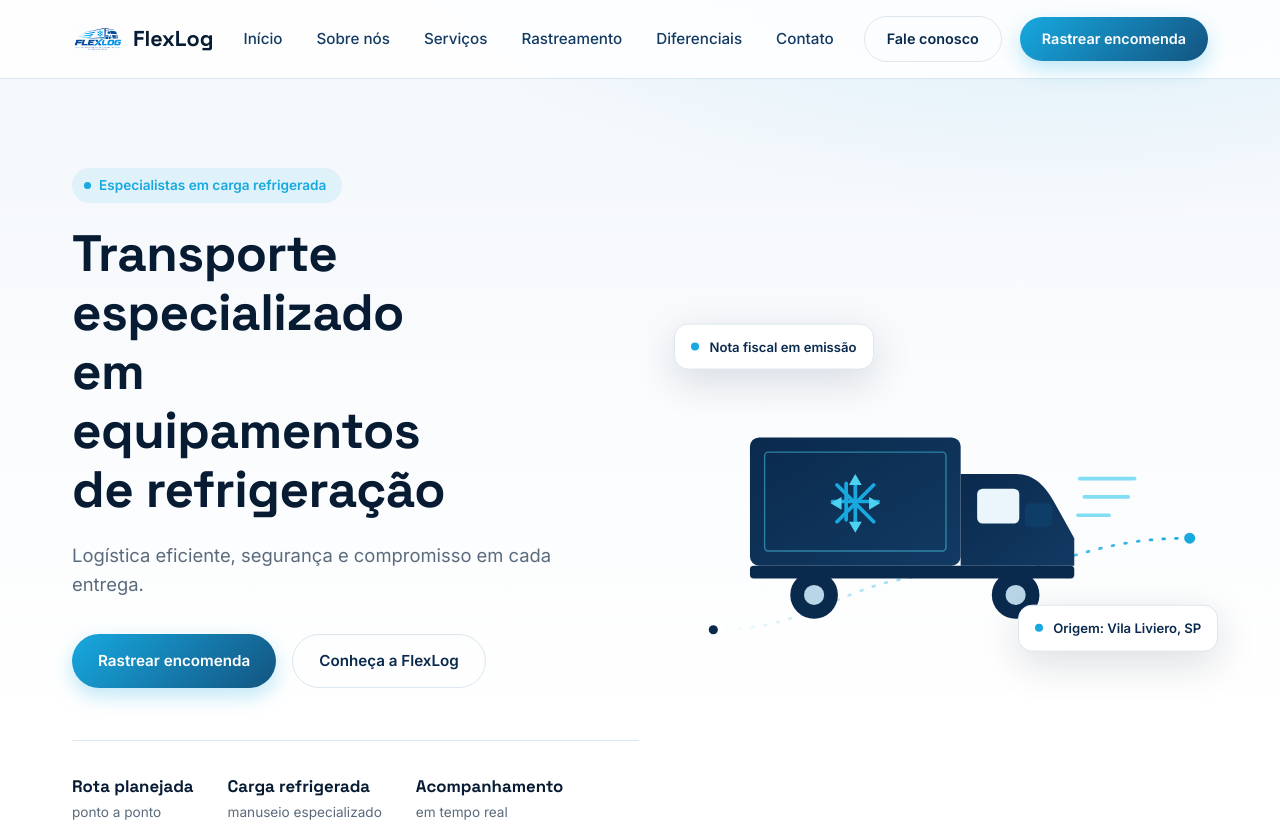
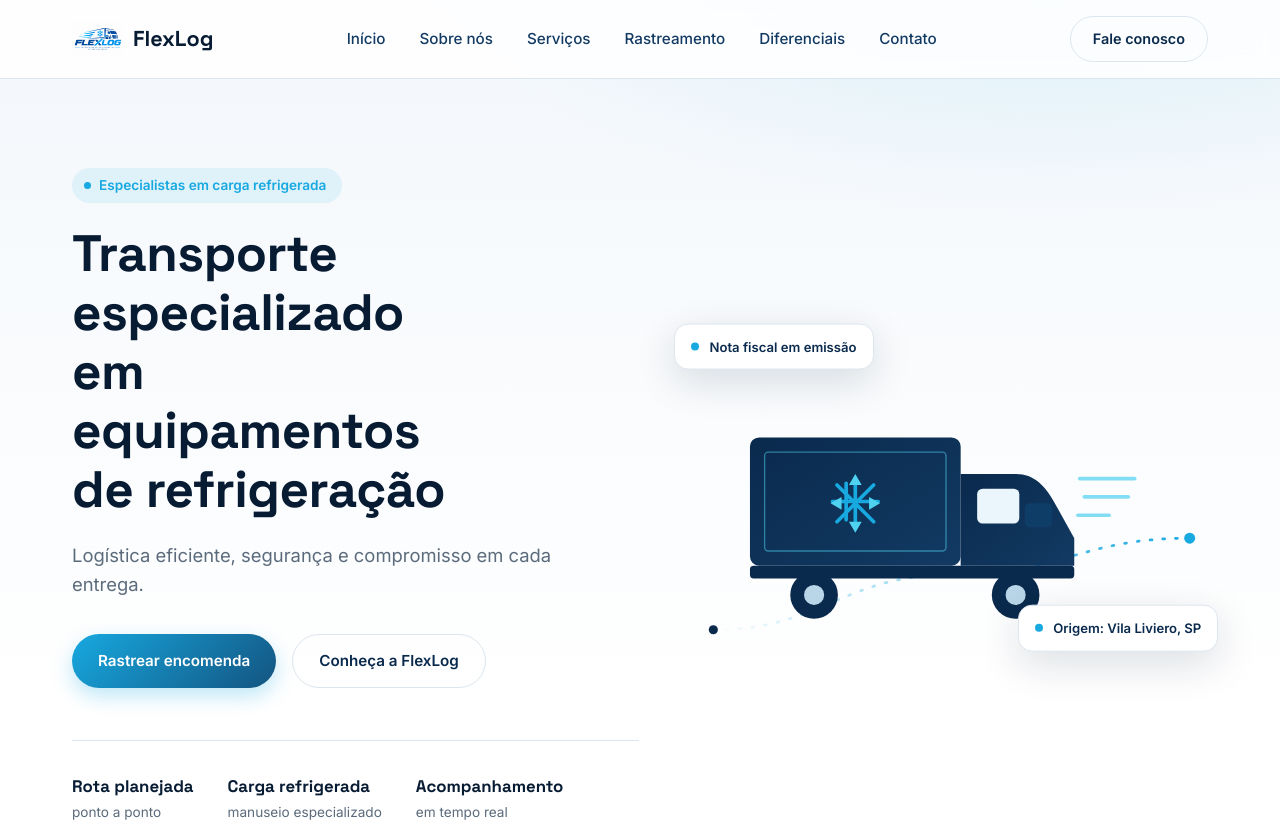
Before and after one commit to acainacionalofc-dotcom/flexlogrefri, a plain HTML site: page index.html in a window 1280 px wide. Shown: the top 827 px of the page. Drawn offline with Linux system fonts and the light colour scheme.

Commit message:
Update index.html

```diff
--- a/index.html
+++ b/index.html
@@ -727,7 +727,6 @@
     </nav>
     <div class="nav-cta">
       <a href="#contato" class="btn btn-ghost">Fale conosco</a>
-      <a href="#rastreamento" class="btn btn-primary">Rastrear encomenda</a>
       <button class="hamburger" id="hamburger" aria-label="Abrir menu" aria-expanded="false"><span></span></button>
     </div>
   </div>
```
